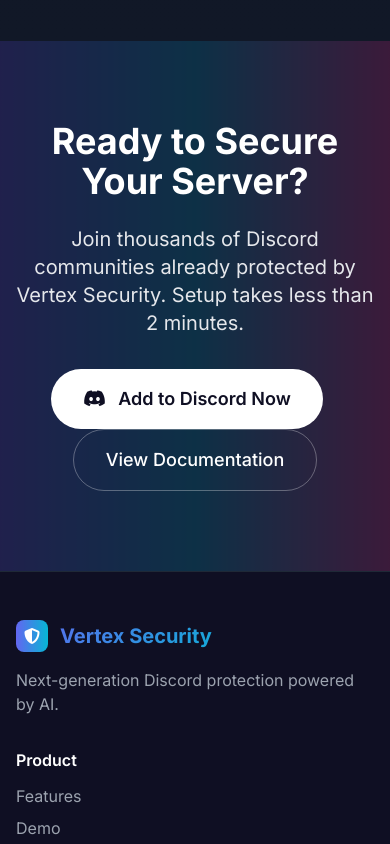
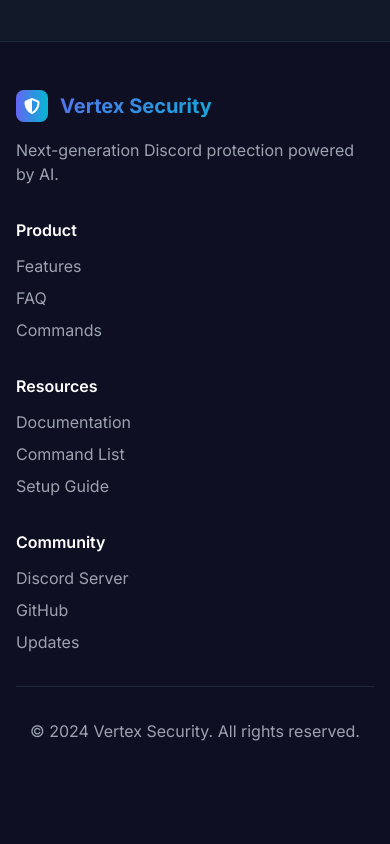
Before and after one commit to OGSunny/vertexdbot, a plain HTML site: page Index.html in a window 390 px wide. Shown: the part 5680-6524 px from the top of the page. Drawn offline with nearby package versions, Linux system fonts and the light colour scheme.

Commit message:
Update Index.html

```diff
--- a/Index.html
+++ b/Index.html
@@ -373,26 +373,6 @@
     </div>
   </section>
 
-  <!-- CTA Section -->
-  <section class="py-20 bg-gradient-to-r from-vertex-purple via-vertex-cyan to-vertex-pink relative overflow-hidden">
-    <div class="absolute inset-0 bg-vertex-dark/80"></div>
-    <div class="relative z-10 max-w-4xl mx-auto text-center px-4">
-      <h2 class="text-4xl md:text-5xl font-bold mb-6">
-        Ready to Secure Your Server?
-      </h2>
-      <p class="text-xl mb-8 text-gray-200">
-        Join thousands of Discord communities already protected by Vertex Security. Setup takes less than 2 minutes.
-      </p>
-      <button class="bg-white text-vertex-dark px-8 py-4 rounded-full font-semibold text-lg hover:shadow-2xl hover:scale-105 transition-all duration-300 mr-4">
-        <i class="fab fa-discord mr-2"></i>
-        Add to Discord Now
-      </button>
-      <button class="border border-white/30 text-white px-8 py-4 rounded-full font-medium text-lg hover:bg-white/10 transition-all duration-300">
-        View Documentation
-      </button>
-    </div>
-  </section>
-
   <!-- Footer -->
   <footer class="bg-vertex-dark py-12 border-t border-gray-800">
     <div class="max-w-7xl mx-auto px-4">
@@ -410,8 +390,8 @@
           <h4 class="font-semibold mb-3">Product</h4>
           <ul class="space-y-2 text-gray-400">
             <li><a href="#features" class="hover:text-white transition-colors">Features</a></li>
-            <li><a href="#demo" class="hover:text-white transition-colors">Demo</a></li>
             <li><a href="#faq" class="hover:text-white transition-colors">FAQ</a></li>
+            <li><a href="#" class="hover:text-white transition-colors">Commands</a></li>
           </ul>
         </div>
         <div>
```
